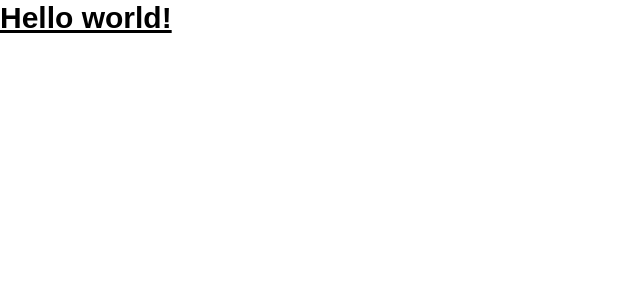
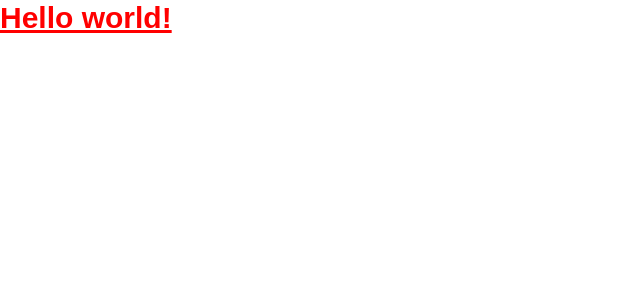
Before and after one commit to Jmorrissette1/klean-freak, a Next.js app: page / in a window 1280 px wide. Shown: the top 300 px of the page, without its empty margins (0-640 px from the left). Built offline with nearby package versions, Linux system fonts and the light colour scheme.

Commit message:
fixed issue

```diff
--- a/src/app/globals.css
+++ b/src/app/globals.css
@@ -1,7 +1,7 @@
 @import "tailwindcss";
 
 @theme {
-  --red: red;
+  --red-test: red;
 }
 :root {
   --breakpoint-3xl: 1920px;
@@ -18,6 +18,9 @@
   }
 }
 
+.red-test {
+  color: var(--red-test);
+}
 html,
 body {
   max-width: 100vw;
```
